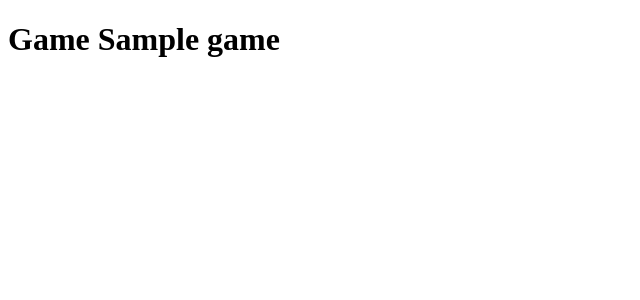
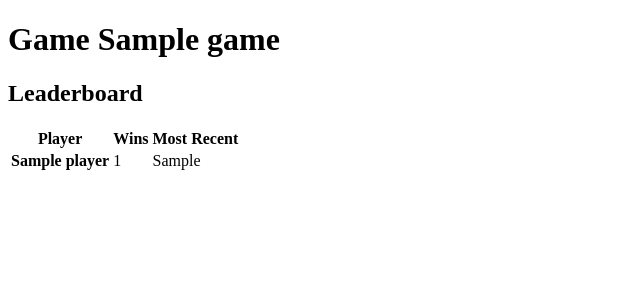
Before and after one commit to lekjos/dailygroove, a Django app: template src/core/templates/game-detail.html in a window 1280 px wide. Shown: the top 300 px of the page, without its empty margins (0-640 px from the left). Run offline with Django 4.2, Linux system fonts and the light colour scheme; tables that the repository leaves empty hold one stand-in row (values such as "Sample post"); the template is opened without the code that fills it: values that come from a table or form of the project are taken from there, most other values are stand-ins (such as "Sample title", 1, 10 or a date in 2020).

Commit message:
feat: add leaderboard table

```diff
--- a/src/core/templates/game-detail.html
+++ b/src/core/templates/game-detail.html
@@ -1,4 +1,24 @@
 {% extends "base.html" %}
 {% block content %}
 <h1>Game {{object.name}}</h1>
+
+<h2>Leaderboard</h2>
+<table class="table">
+    <thead>
+        <tr>
+            <th>Player</th>
+            <th>Wins</th>
+            <th>Most Recent</th>
+        </tr>
+    </thead>
+    <tbody>
+        {% for player in leader_board %}
+        <tr>
+            <th scope="row">{{player.name}}</th>
+            <td>{{player.win_count}}</td>
+            <td>{{player.most_recent_win}}</td>
+        </tr>
+        {% endfor %}
+    </tbody>
+</table>
 {% endblock %}
```
Also changed, not shown: src/core/views/game_view.py (+35 -2 lines).
